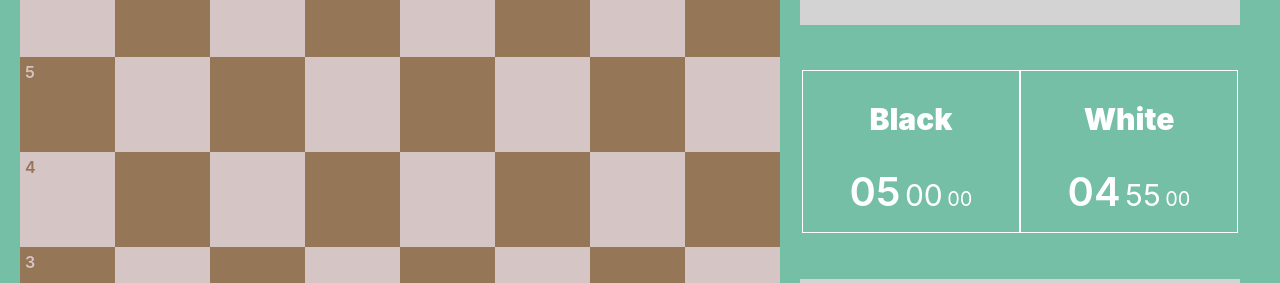
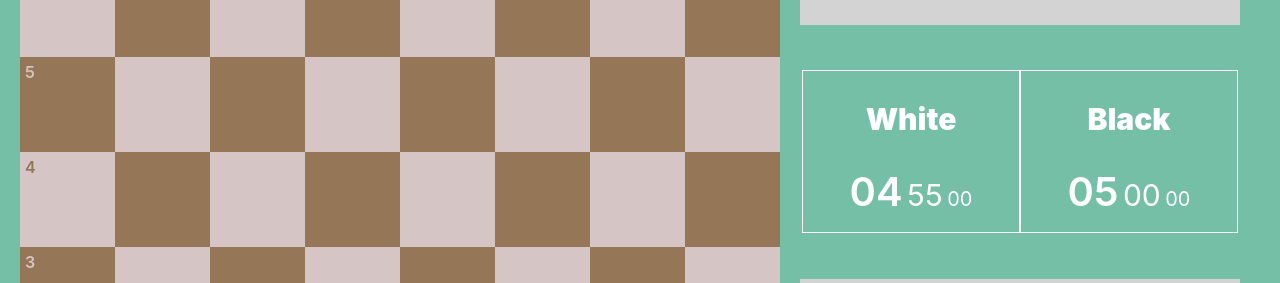
Before and after one commit to CrisTowi/chess, a Svelte app: page / in a window 1280 px wide. Shown: the part 248-531 px from the top of the page. Built offline with nearby package versions, Linux system fonts and the light colour scheme.

Commit message:
Switch position on components

```diff
--- a/src/containers/Aside.svelte
+++ b/src/containers/Aside.svelte
@@ -91,19 +91,19 @@ whiteRemaining.subscribe(() => {
   </div>
   <div class="Aside-Timer">
     <div class="Aside-Timer-color">
+      <p class="Aside-Timer-Title">White</p>
+      <p>
+        <span class="Min-label">{whiteRemainObj.min}</span>
+        <span class="Sec-label">{whiteRemainObj.sec}</span>
+        <span class="Ms-label">{whiteRemainObj.ms}</span>
+      </p>
+    </div>
+    <div class="Aside-Timer-color">
       <p class="Aside-Timer-Title">Black</p>
       <p>
         <span class="Min-label">{blackRemainObj.min}</span>
         <span class="Sec-label">{blackRemainObj.sec}</span>
         <span class="Ms-label">{blackRemainObj.ms}</span>
-      </p>
-    </div>
-    <div class="Aside-Timer-color">
-      <p class="Aside-Timer-Title">White</p>
-      <p>
-        <span class="Min-label">{whiteRemainObj.min}</span>
-        <span class="Sec-label">{whiteRemainObj.sec}</span>
-        <span class="Ms-label">{whiteRemainObj.ms}</span>
       </p>
     </div>
   </div>
```
